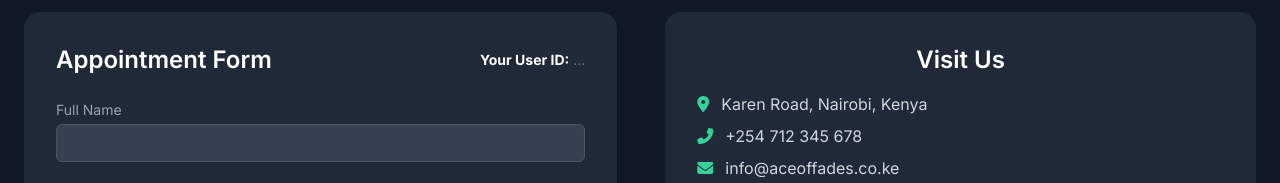
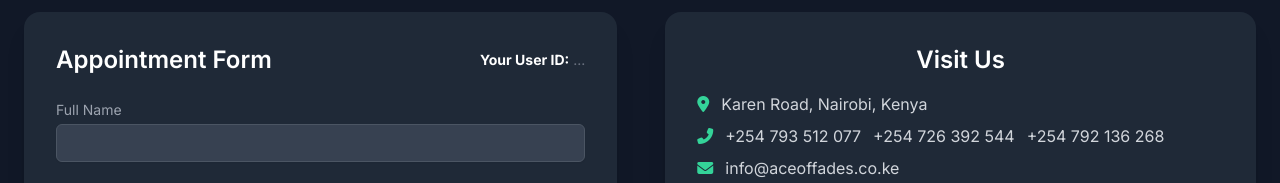
Before and after one commit to integerndegwa/aceoffadesnew, a plain HTML site: page index.html in a window 1280 px wide. Shown: the part 5760-5943 px from the top of the page. Drawn offline with nearby package versions, Linux system fonts and the light colour scheme.

Commit message:
Update index.html

```diff
--- a/index.html
+++ b/index.html
@@ -460,7 +460,9 @@
                             </p>
                             <p class="text-gray-300 flex items-center space-x-3 mb-2">
                                 <i class="fas fa-phone-alt text-emerald-400"></i>
-                                <span>+254 712 345 678</span>
+                                <span>+254 793 512 077</span>
+                                <span>+254 726 392 544</span>
+                                <span>+254 792 136 268</span>
                             </p>
                             <p class="text-gray-300 flex items-center space-x-3">
                                 <i class="fas fa-envelope text-emerald-400"></i>
```
